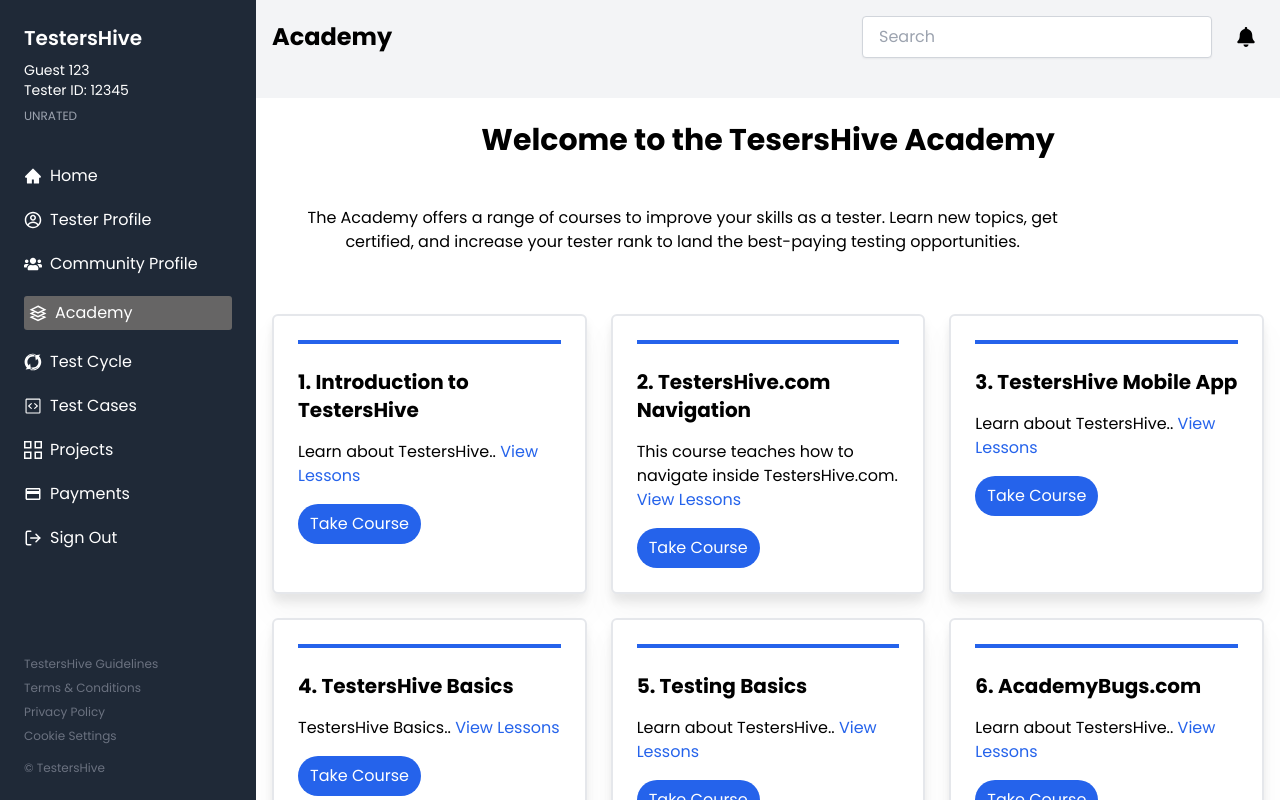
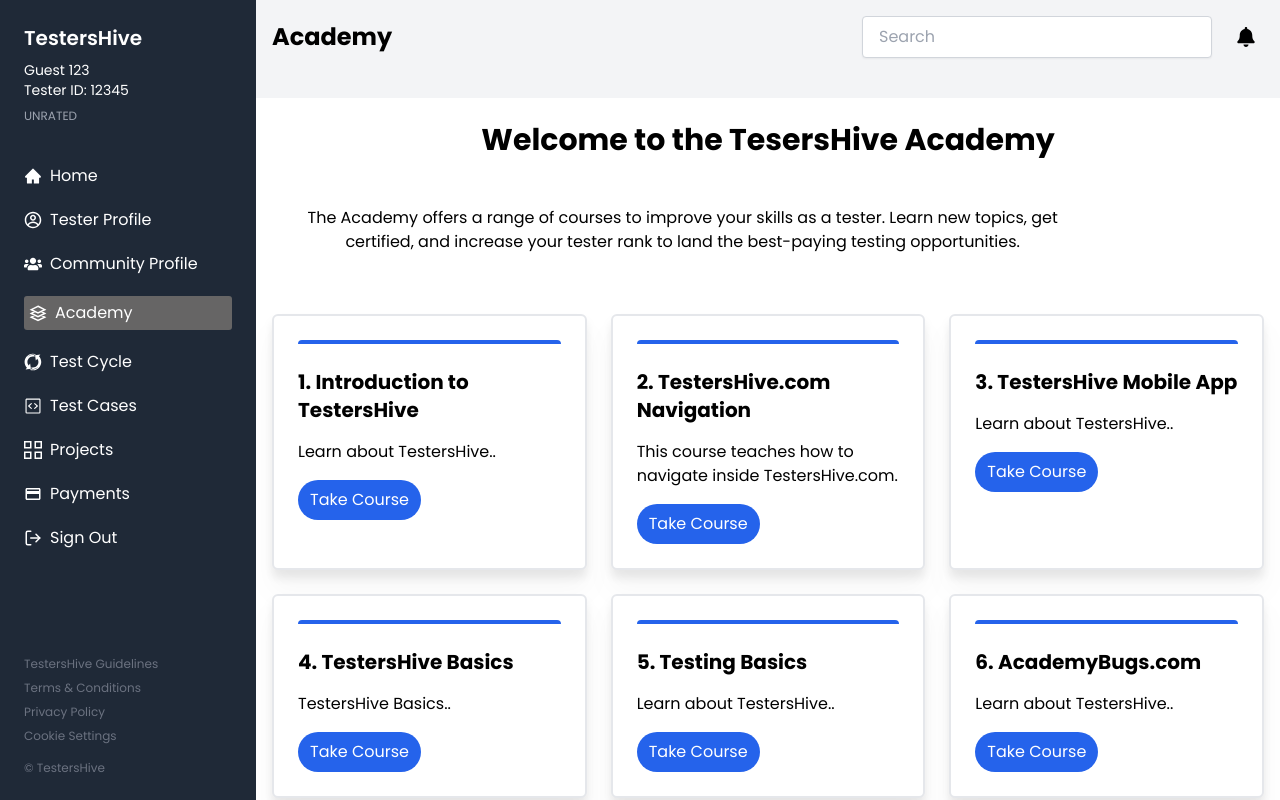
Before and after one commit to tSathwik/Qualizeal_Final_Code_Submission, a React (Vite) app in the folder client/: page /academy in a window 1280 px wide. Shown: the top 800 px of the page. Built offline with nearby package versions, Linux system fonts and the light colour scheme.

Commit message:
added courses

```diff
--- a/client/src/dashboard/Cards.jsx
+++ b/client/src/dashboard/Cards.jsx
@@ -1,14 +1,26 @@
-import React from 'react'
+import React from 'react';
+import { useNavigate } from 'react-router-dom';
 
-const Cards = ({no,title,desc}) => {
+const Cards = ({ no, title, desc }) => {
+    const navigate = useNavigate(); // Initialize useNavigate
+
+    const handleTakeCourse = () => {
+        navigate('/course'); // Redirect to the Academy page
+    };
+
     return (
-        <div className='h-auto p-6 border-2 border-gray-200 drop-shadow-xl rounded-md bg-white w-auto '>
-            <div className='border-t-4 border-blue-600 rouded-t-md'></div>
+        <div className='h-auto p-6 border-2 border-gray-200 drop-shadow-xl rounded-md bg-white w-auto'>
+            <div className='border-t-4 border-blue-600 rounded-t-md'></div>
             <h1 className='text-xl font-bold mt-6'>{no}. {title}</h1>
-            <p className='mt-4'>{desc}.{' '}<a href='#' className='text-blue-600 hover:underline'> View Lessons</a></p>
-            <button className='bg-blue-600 mt-4 text-white rounded-full px-3 py-2 justify-center hover:bg-blue-700'>Take Course</button>
+            <p className='mt-4'>{desc}.{' '}<a href='#' className='text-blue-600 hover:underline'> </a></p>
+            <button
+                className='bg-blue-600 mt-4 text-white rounded-full px-3 py-2 justify-center hover:bg-blue-700'
+                onClick={handleTakeCourse} // Add onClick handler
+            >
+                Take Course
+            </button>
         </div>
-    )
-}
+    );
+};
 
-export default Cards
+export default Cards;
```
